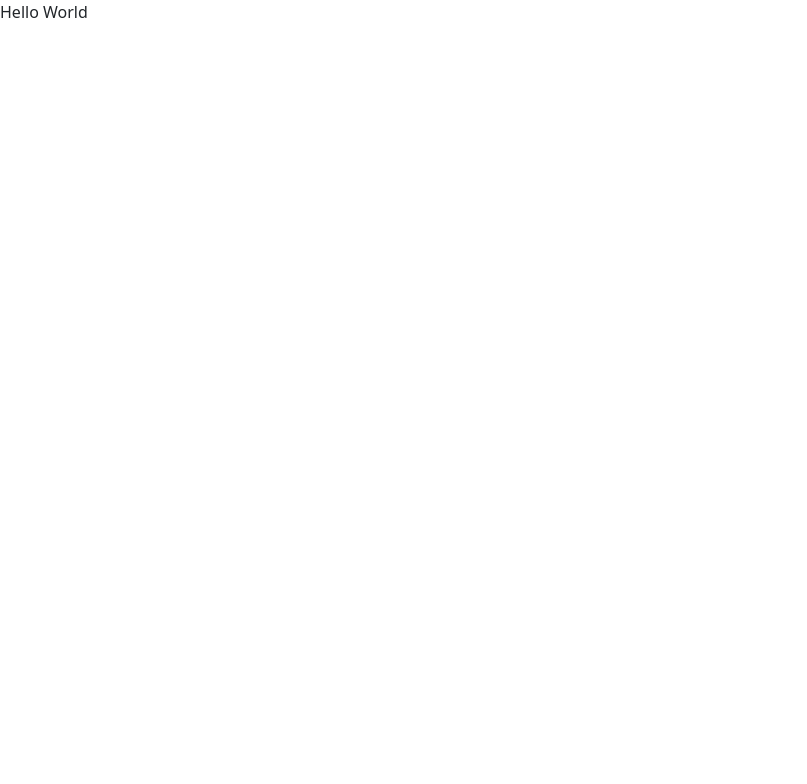
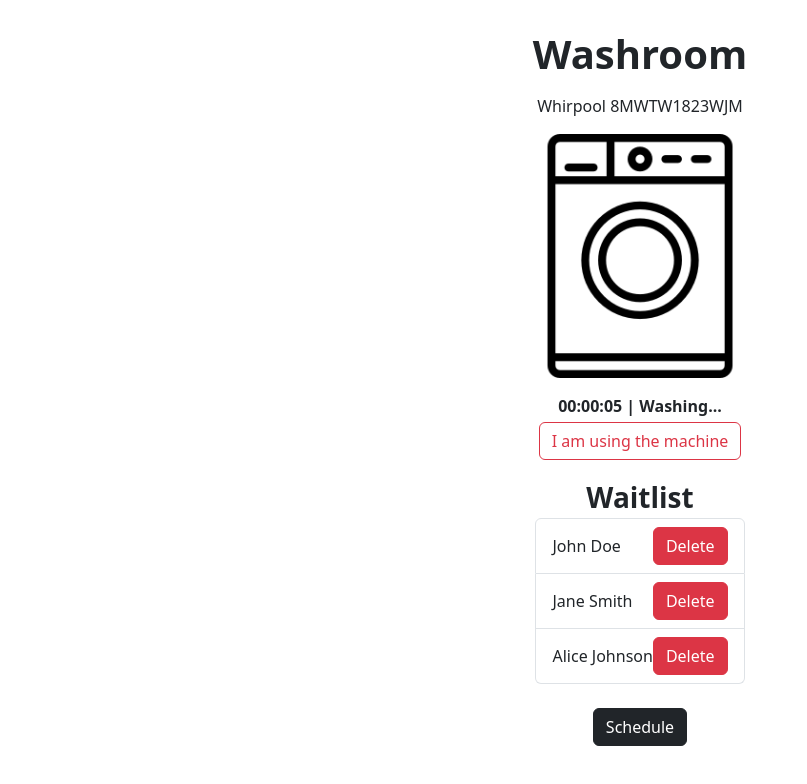
Before and after one commit to miguelmendozajr/dora, a React (Create React App) app in the folder client/: page / in a window 1280 px wide. Shown: the top 784 px of the page, without its empty margins (0-807 px from the left). Built offline with nearby package versions, Linux system fonts and the light colour scheme; the HTML template or start-up script is replaced by a standard one.

Commit message:
basic rc react structure

```diff
--- a/client/src/App.css
+++ b/client/src/App.css
@@ -1,38 +1,21 @@
-.App {
-  text-align: center;
+.App.container {
+  display: flex;
+  justify-content: center;
+  align-items: flex-start; /* Adjust alignment to flex-start */
+  height: 100vh;
+  margin-top: -20px;
 }
 
-.App-logo {
-  height: 40vmin;
-  pointer-events: none;
+
+.machine-name {
+  text-align: center;
+  margin-top: 50px;
 }
 
-@media (prefers-reduced-motion: no-preference) {
-  .App-logo {
-    animation: App-logo-spin infinite 20s linear;
-  }
+.user-list {
+  text-align: center;
+  margin-top: 20px; /* Adjust top margin for spacing */
+  display: flex;
+  flex-direction: column; /* Users flow downwards */
+  align-items: center; /* Center items horizontally */
 }
-
-.App-header {
-  background-color: #282c34;
-  min-height: 100vh;
-  display: flex;
-  flex-direction: column;
-  align-items: center;
-  justify-content: center;
-  font-size: calc(10px + 2vmin);
-  color: white;
-}
-
-.App-link {
-  color: #61dafb;
-}
-
-@keyframes App-logo-spin {
-  from {
-    transform: rotate(0deg);
-  }
-  to {
-    transform: rotate(360deg);
-  }
-}
--- a/client/src/App.js
+++ b/client/src/App.js
@@ -1,9 +1,85 @@
+import React, { useState, useEffect } from 'react';
+import './App.css';
+import 'bootstrap/dist/css/bootstrap.min.css';
+import image from './125652.png'; // Importing the image
+
 function App() {
+  const initialUsers = [
+    { id: 1, name: 'John Doe' },
+    { id: 2, name: 'Jane Smith' },
+    { id: 3, name: 'Alice Johnson' },
+  ];
+
+  const [users, setUsers] = useState(initialUsers);
+  const [elapsedTime, setElapsedTime] = useState(0);
+
+  const handleAddUser = () => {
+    const newUser = { id: users.length + 1, name: 'Miguel' };
+    setUsers([...users, newUser]);
+  };
+
+  const handleDeleteUser = (id) => {
+    const updatedUsers = users.filter((user) => user.id !== id);
+    setUsers(updatedUsers);
+  };
+
+  useEffect(() => {
+    const timer = setInterval(() => {
+      setElapsedTime((prevElapsedTime) => prevElapsedTime + 1);
+    }, 1000);
+
+    return () => clearInterval(timer);
+  }, []);
+
+  const hours = Math.floor(elapsedTime / 3600);
+  const minutes = Math.floor((elapsedTime % 3600) / 60);
+  const seconds = elapsedTime % 60;
+
+  const formatTimeUnit = (unit) => (unit < 10 ? `0${unit}` : unit);
+
   return (
-    <div className="App">
-      <header className="App-header">
-        <div>Hello World</div>
-      </header>
+    <div>
+    <div className="App container">
+      <div className="row">
+        <div className="col-sm-6 offset-sm-3">
+          <div className="machine-name text-center">
+            <h1 className="fw-bold">Washroom</h1>
+            <div className="mt-3 mb-3">Whirpool 8MWTW1823WJM</div>
+            <img src={image} alt="Laundry Machine" className="machine-image img-fluid" />
+            <div className="counter fw-bold mt-3">
+              {`${formatTimeUnit(hours)}:${formatTimeUnit(minutes)}:${formatTimeUnit(seconds)} | Washing...`}
+            </div>
+            <div className='mt-1'>
+              <button className="btn btn-outline-danger">I am using the machine</button>
+            </div>
+          </div>
+          {users.length > 0 && (
+            <div className="user-list mt-3">
+              <div className="fw-bold fs-3">Waitlist</div>
+              <ul className="list-group">
+                {users.map((user) => (
+                  <li
+                    key={user.id}
+                    className="list-group-item d-flex justify-content-between align-items-center"
+                  >
+                    {user.name}
+                    <button
+                      className="btn btn-danger"
+                      onClick={() => handleDeleteUser(user.id)}
+                    >
+                      Delete
+                    </button>
+                  </li>
+                ))}
+              </ul>
+            </div>
+          )}
+          <div className="d-flex justify-content-center">
+            <button onClick={handleAddUser} className="mt-4 btn btn-dark">Schedule</button>
+          </div>
+        </div>
+      </div>
+    </div>
     </div>
   );
 }
```
Also changed, not shown: client/src/125652.png (added).
